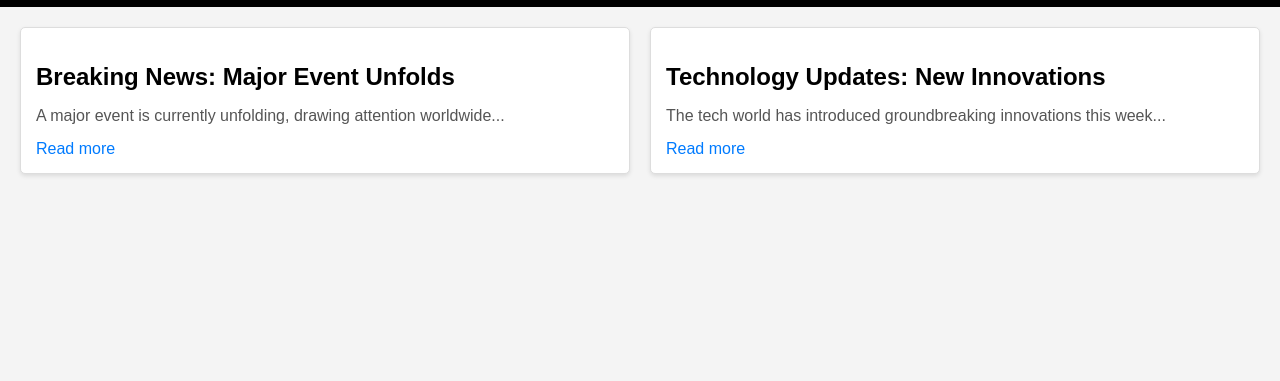
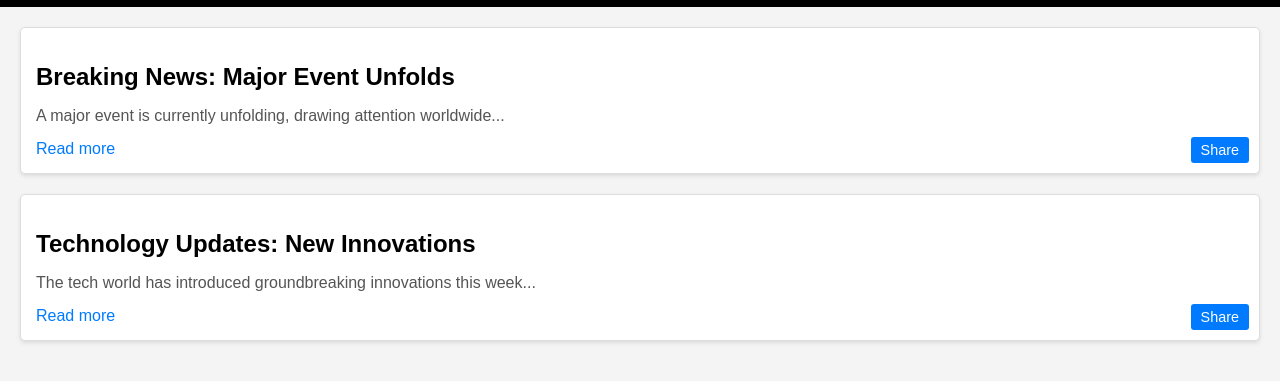
Before and after one commit to yuicx/bskynews, a plain HTML site: page index.html in a window 1280 px wide. Shown: the part 67-448 px from the top of the page. Drawn offline with Linux system fonts and the light colour scheme.

Commit message:
Update index.html

```diff
--- a/index.html
+++ b/index.html
@@ -3,7 +3,7 @@
 <head>
     <meta charset="UTF-8"> <!-- Specifies the character encoding for the document -->
     <meta name="viewport" content="width=device-width, initial-scale=1.0"> <!-- Ensures the site is responsive on mobile devices -->
-    <title>Overseas News Site</title> <!-- Sets the title of the page, displayed in the browser tab -->
+    <title>Bluesky News</title> <!-- Sets the title of the page, displayed in the browser tab -->
     <style>
         /* Basic CSS for styling */
         body {
@@ -53,7 +53,7 @@
 
         .news-list {
             display: grid;
-            grid-template-columns: repeat(auto-fit, minmax(300px, 1fr));
+            grid-template-columns: 1fr; /* Single-column layout for timeline style */
             gap: 20px;
         }
 
@@ -63,6 +63,7 @@
             padding: 15px;
             border-radius: 5px;
             box-shadow: 0 2px 4px rgba(0, 0, 0, 0.1);
+            position: relative;
         }
 
         .news-title {
@@ -84,12 +85,34 @@
         .read-more:hover {
             text-decoration: underline;
         }
+
+        .share-buttons {
+            position: absolute;
+            bottom: 10px;
+            right: 10px;
+            display: flex;
+            gap: 10px;
+        }
+
+        .share-button {
+            background-color: #007bff; /* Blue background for buttons */
+            color: #fff;
+            border: none;
+            padding: 5px 10px;
+            border-radius: 3px;
+            font-size: 0.9em;
+            cursor: pointer;
+        }
+
+        .share-button:hover {
+            background-color: #0056b3; /* Darker blue on hover */
+        }
     </style>
 </head>
 <body>
     <header class="header"> <!-- Defines the top section of the page containing the logo and menu -->
         <div class="logo"> <!-- Contains the site logo -->
-            <img src="img/logo.png" alt="Site Logo"> <!-- Displays the logo image -->
+            <img src="img/logo.png" alt="Bluesky Logo"> <!-- Displays the logo image -->
         </div>
         <nav class="menu"> <!-- Navigation menu for site links -->
             <ul>
@@ -107,11 +130,17 @@
                 <h2 class="news-title">Breaking News: Major Event Unfolds</h2> <!-- Title of the news article -->
                 <p class="news-summary">A major event is currently unfolding, drawing attention worldwide...</p> <!-- Short summary of the news article -->
                 <a href="#" class="read-more">Read more</a> <!-- Link to the full article -->
+                <div class="share-buttons"> <!-- Container for share buttons -->
+                    <button class="share-button" onclick="shareNews('Breaking News: Major Event Unfolds')">Share</button>
+                </div>
             </article>
             <article class="news-item"> <!-- Another news article -->
                 <h2 class="news-title">Technology Updates: New Innovations</h2> <!-- Title of the second news article -->
                 <p class="news-summary">The tech world has introduced groundbreaking innovations this week...</p> <!-- Summary of the second news article -->
                 <a href="#" class="read-more">Read more</a> <!-- Link to the full article -->
+                <div class="share-buttons"> <!-- Container for share buttons -->
+                    <button class="share-button" onclick="shareNews('Technology Updates: New Innovations')">Share</button>
+                </div>
             </article>
             <!-- Add more articles as needed for additional news -->
         </section>
@@ -124,6 +153,11 @@
                 alert('This feature is coming soon!'); // Placeholder action for links
             });
         });
+
+        // Function to handle sharing news articles
+        function shareNews(title) {
+            alert(`You shared: ${title}`); // Simulate sharing action
+        }
     </script>
 </body>
 </html>
```
